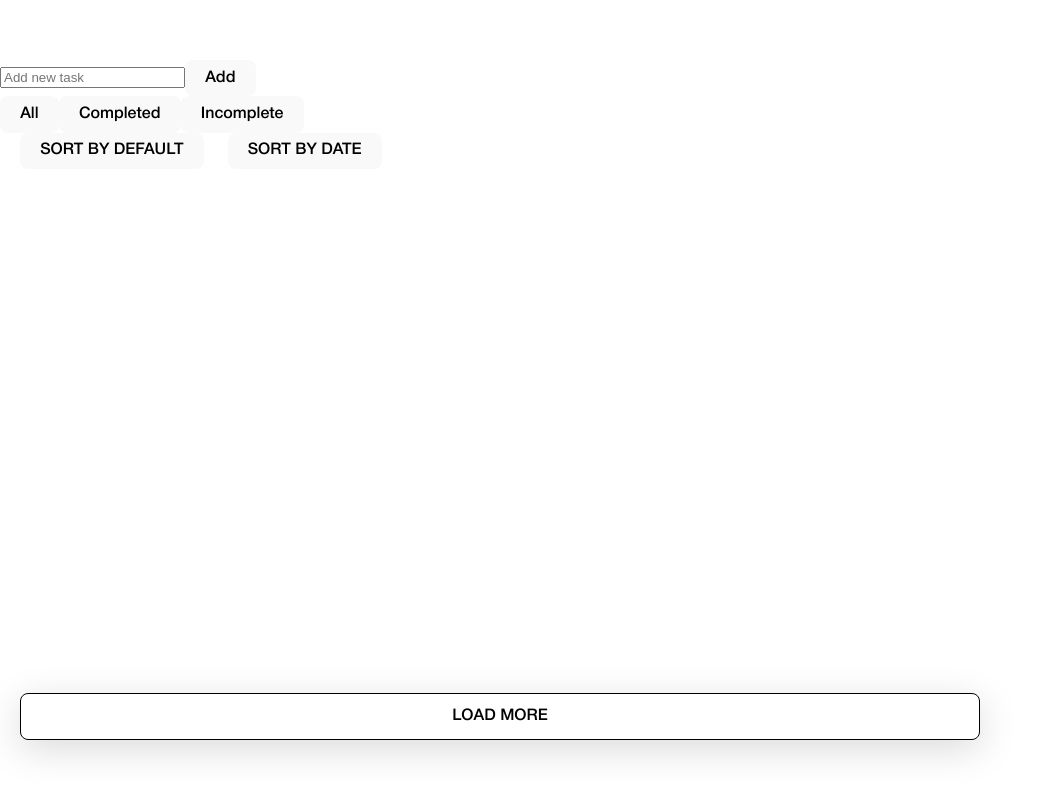
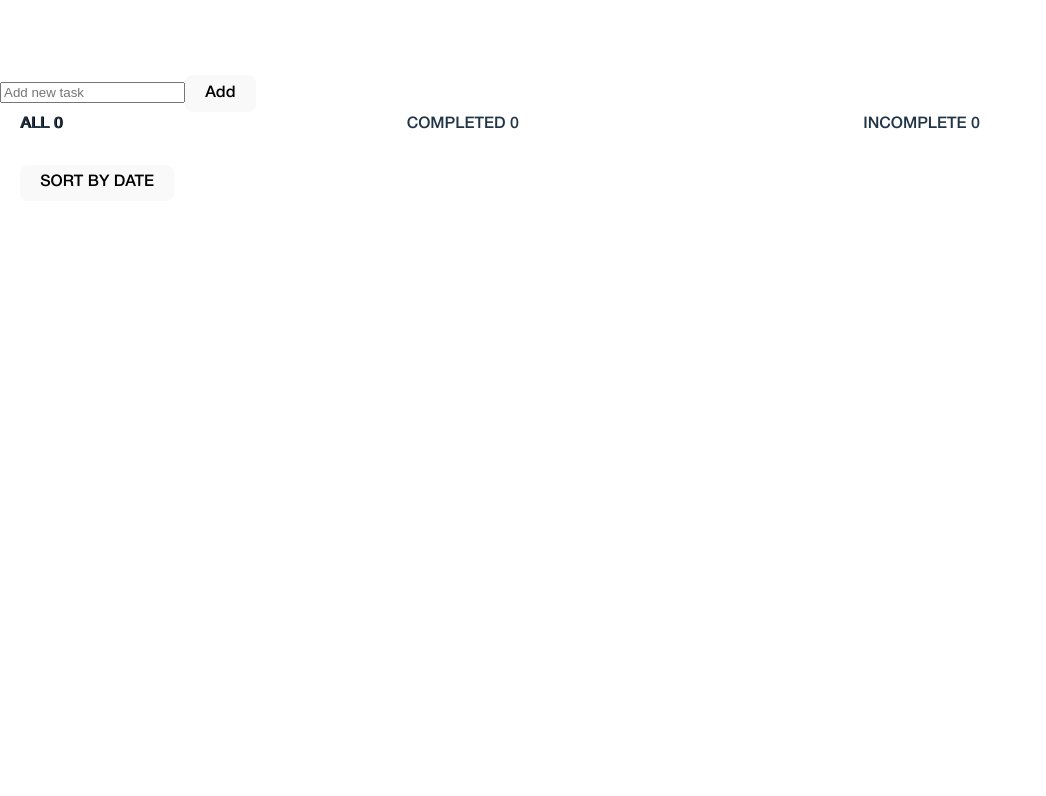
Before and after one commit to Sun-in-summer/to-do-app, a React (Vite) app in the folder my-todo-app/: page / in a window 1280 px wide. Shown: the top 796 px of the page, without its empty margins (0-1046 px from the left). Built offline with nearby package versions, Linux system fonts and the light colour scheme.

Commit message:
problem with LocalStorage

```diff
--- a/my-todo-app/index.html
+++ b/my-todo-app/index.html
@@ -3,9 +3,8 @@
 
 <head>
   <meta charset="UTF-8" />
-  <link rel="icon" type="image/svg+xml" href="/vite.svg" />
   <meta name="viewport" content="width=device-width, initial-scale=1.0" />
-  <title>Vite + React + TS</title>
+  <title>TODO</title>
   <link rel="stylesheet" href="css/normilize.css">
   <link rel="stylesheet" href="css/style.css">
 </head>
--- a/my-todo-app/src/App.tsx
+++ b/my-todo-app/src/App.tsx
@@ -6,6 +6,7 @@ import { TaskType } from './types/task';
 import { Filter } from './types/filter';
 import dayjs from 'dayjs';
 import { SortOrder } from './types/sort';
+import { DEFAULT_TASK_QTY_ON_PAGE } from './const';
 
 
 
@@ -13,17 +14,36 @@ function App(): JSX.Element {
   const [tasks, setTasks] = useState<TaskType[]>([]);
   const [filter, setFilter] = useState<Filter>(Filter.All);
   const [sortOrder, setSortOrder] = useState<SortOrder>(SortOrder.Asc);
+  const [visibleTasks, setVisibleTasks] = useState(DEFAULT_TASK_QTY_ON_PAGE);
+
+  // useEffect(() => {
+  //   const savedTasks = localStorage.getItem('tasks');
+  //   if (savedTasks) {
+  //     setTasks(JSON.parse(savedTasks));
+  //   }
+  // }, []);
 
   useEffect(() => {
     const savedTasks = localStorage.getItem('tasks');
     if (savedTasks) {
-      setTasks(JSON.parse(savedTasks));
+      try {
+        const parsedTasks = JSON.parse(savedTasks);
+        console.log('Loaded tasks:', parsedTasks);
+        setTasks(parsedTasks);
+      } catch (error) {
+        console.error('Error parsing tasks:', error);
+      }
     }
   }, []);
 
   useEffect(() => {
+    console.log('Tasks updated:', tasks);
     localStorage.setItem('tasks', JSON.stringify(tasks));
   }, [tasks]);
+
+  const loadMoreTasks = () => {
+    setVisibleTasks((prev) => prev + DEFAULT_TASK_QTY_ON_PAGE);
+  };
 
   const sortTasksByDate = (tasks: TaskType[]) => {
     return tasks.sort((a, b) => {
@@ -46,7 +66,7 @@ function App(): JSX.Element {
       completed: false,
       date: dayjs(),
     };
-    setTasks([...tasks, newTask]);
+    setTasks(prevTasks => [...prevTasks, newTask]);
   };
 
   const toggleTask = (taskId: number) => {
@@ -76,17 +96,32 @@ function App(): JSX.Element {
 
   const filteredTasks = tasks.filter(filterMap[filter]);
   const filteredAndSortedTasks = sortTasksByDate(filteredTasks);
+  const slicedTasks = filteredAndSortedTasks.slice(0, visibleTasks);
+
+  const taskCounts = {
+    [Filter.All]: tasks.length,
+    [Filter.Completed]: tasks.filter(filterMap[Filter.Completed]).length,
+    [Filter.Incomplete]: tasks.filter(filterMap[Filter.Incomplete]).length,
+  };
+
+  const hasMore = visibleTasks < filteredAndSortedTasks.length;
+  console.log(visibleTasks, filteredAndSortedTasks.length, hasMore);
 
   return (
     <div>
       <TaskInput addTask={addTask} />
-      <TaskFilter setFilter={setFilter} />
+      <TaskFilter
+        filter={filter}
+        setFilter={setFilter}
+        taskCounts={taskCounts} />
       <TaskList
-        tasks={filteredAndSortedTasks}
+        tasks={slicedTasks}
         toggleTask={toggleTask}
         deleteTask={deleteTask}
         editTask={editTask}
-        toggleSortOrder={toggleSortOrder} />
+        toggleSortOrder={toggleSortOrder}
+        hasMore={hasMore}
+        loadMoreTasks={loadMoreTasks} />
     </div>
   );
 };
--- /dev/null
+++ b/my-todo-app/src/components/sort-controls/sort-controls.tsx
@@ -0,0 +1,14 @@
+type SortControlsProps = {
+    toggleSortOrder: () => void;
+}
+
+function SortControls({ toggleSortOrder }: SortControlsProps): JSX.Element {
+    return (
+        <div className="board__sort-list">
+
+            <button className="board__sort-item" onClick={toggleSortOrder}>SORT BY DATE </button>
+        </div>
+    )
+}
+
+export default SortControls;
--- a/my-todo-app/src/components/task-filter/task-filter.tsx
+++ b/my-todo-app/src/components/task-filter/task-filter.tsx
@@ -1,16 +1,50 @@
 import { Filter } from '../../types/filter';
 
 type TaskFilterProps = {
+    filter: Filter;
     setFilter: (filter: Filter) => void;
+    taskCounts: { [key in Filter]: number };
 }
 
-function TaskFilter({ setFilter }: TaskFilterProps): JSX.Element {
+function TaskFilter({ filter, setFilter, taskCounts }: TaskFilterProps): JSX.Element {
     return (
-        <div>
-            <button onClick={() => setFilter(Filter.All)}>All</button>
-            <button onClick={() => setFilter(Filter.Completed)}>Completed</button>
-            <button onClick={() => setFilter(Filter.Incomplete)}>Incomplete</button>
-        </div>
+        <section className="main__filter filter container">
+            <input
+                type="radio"
+                id="filter__all"
+                className="filter__input visually-hidden"
+                name="filter"
+                checked={filter === Filter.All}
+                onChange={() => setFilter(Filter.All)}
+            />
+            <label htmlFor="filter__all" className="filter__label">
+                All <span className="filter__all-count">{taskCounts[Filter.All]}</span>
+            </label>
+
+            <input
+                type="radio"
+                id="filter__completed"
+                className="filter__input visually-hidden"
+                name="filter"
+                checked={filter === Filter.Completed}
+                onChange={() => setFilter(Filter.Completed)}
+            />
+            <label htmlFor="filter__completed" className="filter__label">
+                Completed <span className="filter__completed-count">{taskCounts[Filter.Completed]}</span>
+            </label>
+
+            <input
+                type="radio"
+                id="filter__incomplete"
+                className="filter__input visually-hidden"
+                name="filter"
+                checked={filter === Filter.Incomplete}
+                onChange={() => setFilter(Filter.Incomplete)}
+            />
+            <label htmlFor="filter__incomplete" className="filter__label">
+                Incomplete <span className="filter__incomplete-count">{taskCounts[Filter.Incomplete]}</span>
+            </label>
+        </section>
     );
 };
 
--- a/my-todo-app/src/components/task-list/task-list.tsx
+++ b/my-todo-app/src/components/task-list/task-list.tsx
@@ -1,6 +1,7 @@
 
 import Task from '../task/task';
 import { TaskType } from '../../types/task';
+import SortControls from '../sort-controls/sort-controls';
 
 
 
@@ -10,17 +11,16 @@ type TaskListProps = {
     deleteTask: (id: number) => void;
     editTask: (taskId: number, newText: string) => void;
     toggleSortOrder: () => void;
+    loadMoreTasks: () => void;
+    hasMore: boolean;
 
 }
 
-function TaskList({ tasks, toggleTask, deleteTask, editTask, toggleSortOrder }: TaskListProps): JSX.Element {
+function TaskList({ tasks, toggleTask, deleteTask, editTask, toggleSortOrder, loadMoreTasks, hasMore }: TaskListProps): JSX.Element {
     return (
 
         <section className="board container">
-            <div className="board__sort-list">
-                <button className="board__sort-item">SORT BY DEFAULT</button>
-                <button className="board__sort-item" onClick={toggleSortOrder}>SORT BY DATE </button>
-            </div>
+            <SortControls toggleSortOrder={toggleSortOrder} />
             <div className="board__tasks">
                 {tasks.map(task => (
                     <Task
@@ -32,7 +32,11 @@ function TaskList({ tasks, toggleTask, deleteTask, editTask, toggleSortOrder }:
 
                 ))}
             </div>
-            <button className="load-more" type="button">load more</button>
+            {hasMore && (
+                <button className="load-more" type="button" onClick={loadMoreTasks}>
+                    Load More
+                </button>
+            )}
         </section>
     );
 };
--- a/my-todo-app/src/components/task/task.tsx
+++ b/my-todo-app/src/components/task/task.tsx
@@ -1,6 +1,7 @@
 
 import { useState } from 'react';
 import { TaskType } from '../../types/task';
+
 
 
 type TaskProps = {
@@ -70,7 +71,7 @@ function Task({ task, toggleTask, deleteTask, editTask }: TaskProps): JSX.Elemen
                             <div className="card__dates">
                                 <div className="card__date-deadline">
                                     <p className="card__input-deadline-wrap">
-                                        <span className="card__date">{`${task.date.date()} ${task.date.format('MMM')} ${task.date.format('HH:mm')}`}</span>
+                                        <span className="card__date">{` ${task.date.format('DD-MMM')} ${task.date.format('HH:mm')}`}</span>
                                     </p>
                                 </div>
                             </div>
--- /dev/null
+++ b/my-todo-app/src/const.ts
@@ -0,0 +1 @@
+export const DEFAULT_TASK_QTY_ON_PAGE = 8;
```
